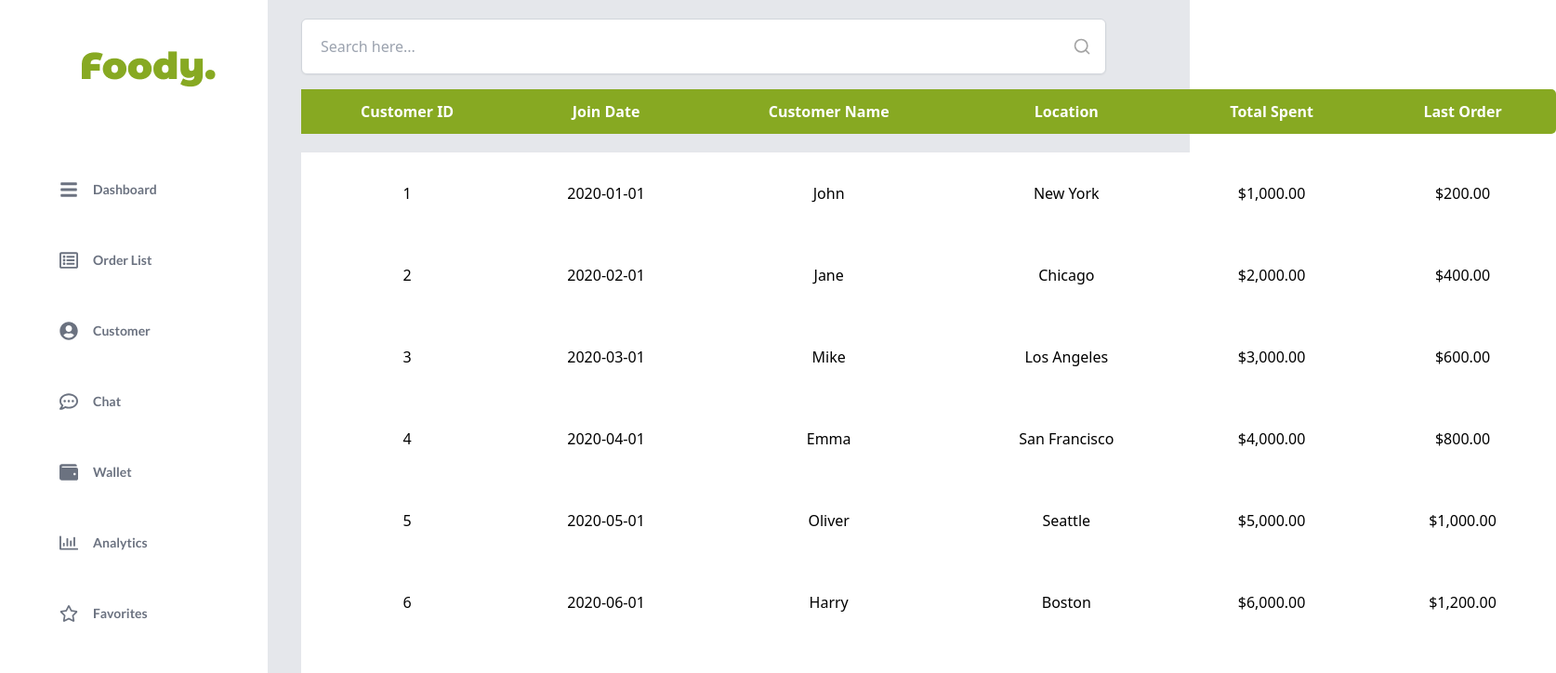
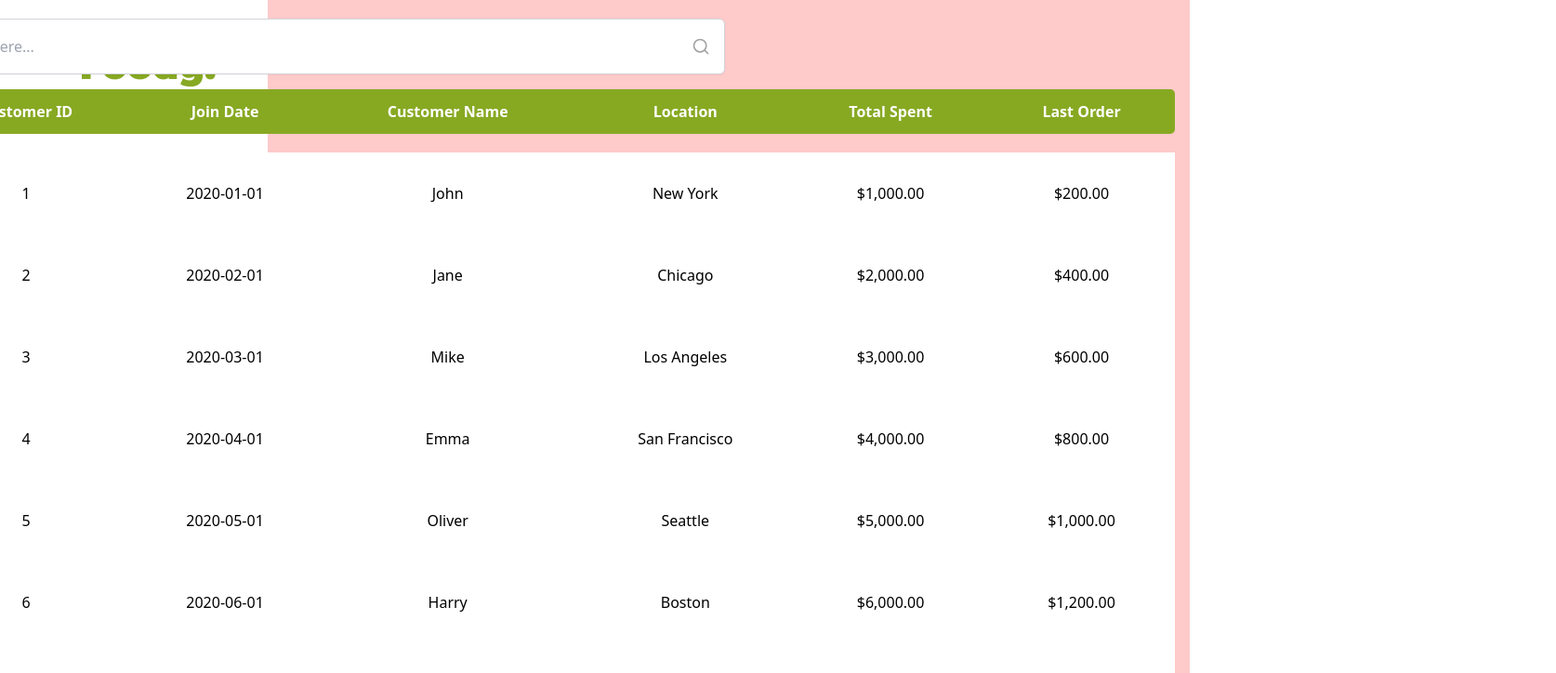
Before and after one commit to bahou1/arkx-final, a React (Vite) app in the folder arkxfinal/: page /dashboard in a window 1280 px wide. Shown: the top 724 px of the page at 93% size, 1674 px wide, since content can reach past the window. Built offline with nearby package versions, Linux system fonts and the light colour scheme.

Commit message:
made the side menu fixed while scrolling

```diff
--- a/arkxfinal/src/index.css
+++ b/arkxfinal/src/index.css
@@ -9,8 +9,3 @@
     background-color: white;
     padding-top: 9px;
 }
-
-/* CSS */
-.tableRow:hover {
-    background-color: #f5f5f5;
-}
--- a/arkxfinal/src/pages/Dashboard.jsx
+++ b/arkxfinal/src/pages/Dashboard.jsx
@@ -5,11 +5,11 @@ import CustomerTable from '../components/CustomerTable';
 
 const Dashboard = () => {
     return (
-        <div className="bg-gray-200 min-h-screen flex gap-9 ">
-            <div className="">
+        <div className="bg-red-200 min-h-screen flex gap-9 ">
+            <div className="fixed"> {/* Add the fixed class here */}
                 <SideMenu/>
             </div>
-            <div className="flex flex-col gap-4">
+            <div className="flex flex-col absolute right-4 gap-4"> {/* Add margin-left to compensate for the fixed SideMenu */}
                 <SearchDash/>
                 <CustomerTable/>
             </div>
```
